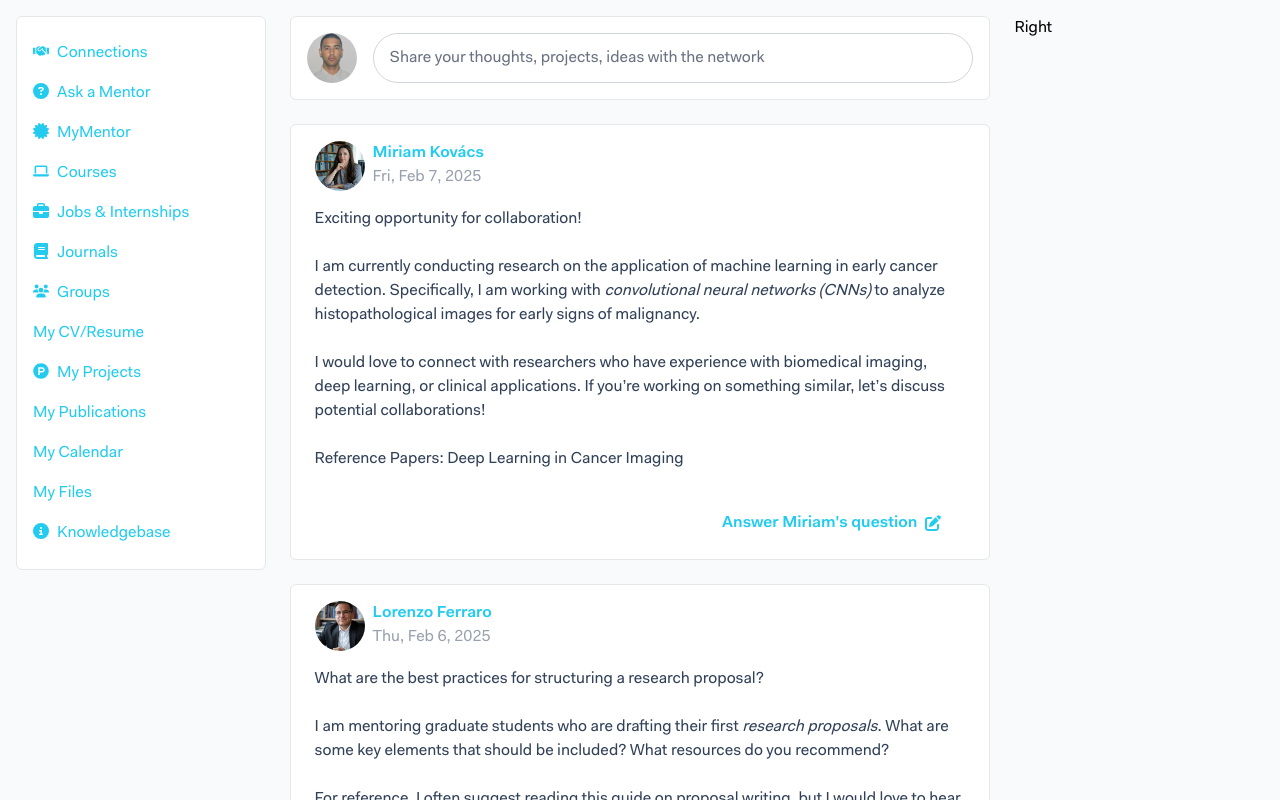
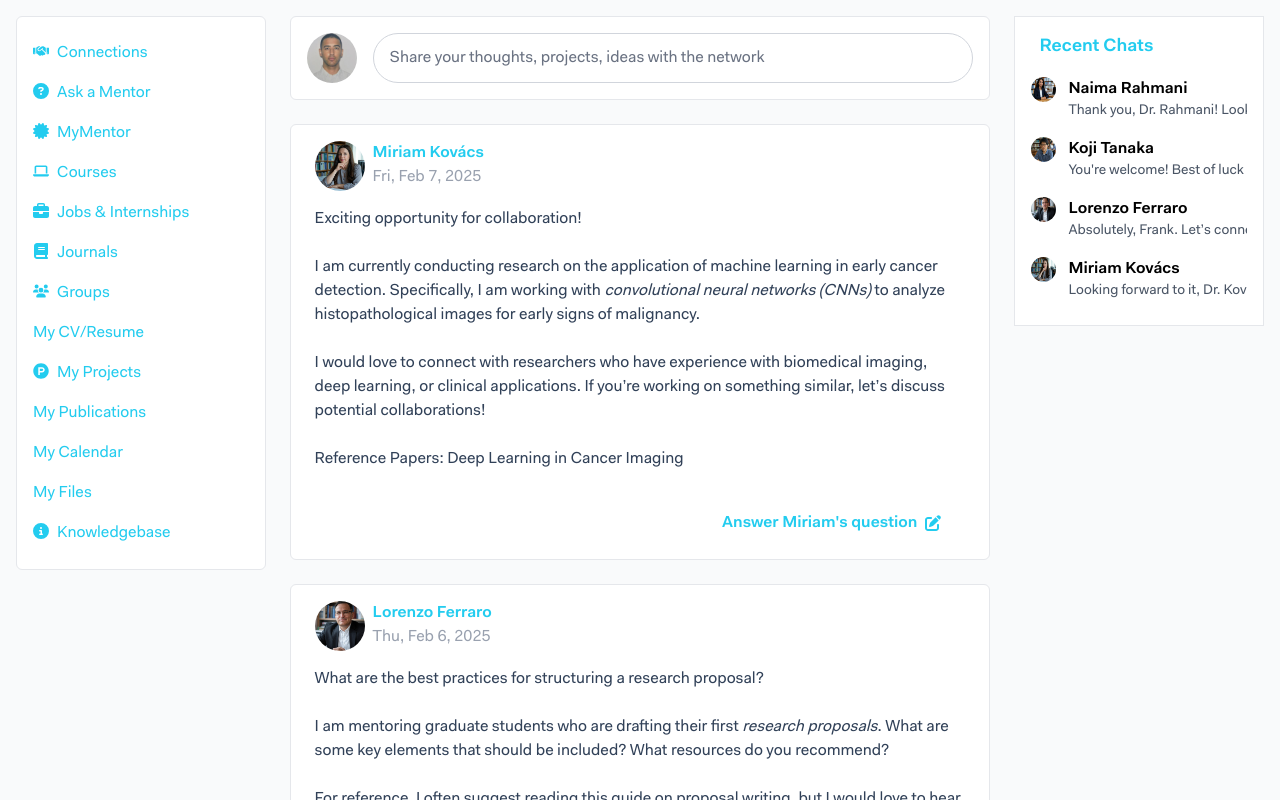
Before and after one commit to fahd/nrmn_mock, a React (Vite) app: page / in a window 1280 px wide. Built offline with nearby package versions, Linux system fonts and the light colour scheme.

Commit message:
[add] added recent chats to main feed

```diff
--- a/src/components/Content/Content.tsx
+++ b/src/components/Content/Content.tsx
@@ -1,4 +1,4 @@
-import React, { useRef } from 'react'
+import React from 'react'
 import { Link } from 'react-router-dom'
 import { CreateMessageType, ReplyType } from '../../typings/typings'
 import { isContentEmpty } from '../../utils'
@@ -12,7 +12,6 @@ export const Reply: React.FC<ReplyType> = ({
   last_name,
   avatar,
   content,
-  timestamp,
   style,
   fontSize,
   likes,
--- a/src/contexts/DataContext.tsx
+++ b/src/contexts/DataContext.tsx
@@ -118,7 +118,6 @@ export const DataProvider = ({ children }: { children: ReactNode }) => {
     content: React.RefObject<HTMLDivElement>,
     user_id: number
   ) => {
-    console.log('submitting')
     setData((prevData) => {
       const timestamp = new Date().toISOString()
       const updatedConversation = {
--- a/src/pages/Conversations/ActiveConversation.tsx
+++ b/src/pages/Conversations/ActiveConversation.tsx
@@ -1,9 +1,5 @@
 import React, { useRef, useEffect } from 'react'
-import {
-  ActiveConversationType,
-  ConversationMessageType,
-  Message,
-} from '../../typings/typings'
+import { ActiveConversationType, Message } from '../../typings/typings'
 import { Link } from 'react-router-dom'
 import { formatDate, formatDateToTime } from '../../utils'
 import { CreateMessage } from '../../components/Content/Content'
@@ -50,7 +46,6 @@ const ConversationMessage: React.FC<Message> = ({
 }
 
 const ActiveConversation: React.FC<ActiveConversationType> = ({
-  me,
   conversation,
   users,
   setMessageContent,
@@ -61,13 +56,12 @@ const ActiveConversation: React.FC<ActiveConversationType> = ({
 
   useEffect(() => {
     if (bottomRef.current) {
-      console.log('herebro')
       bottomRef.current.scrollIntoView({ behavior: 'smooth' })
     }
   }, [conversation.messages])
 
   const renderConversationMessages = () => {
-    return conversation.messages.map((conversation, idx) => {
+    return conversation.messages.map((conversation) => {
       return (
         <ConversationMessage
           {...conversation}
@@ -90,7 +84,6 @@ const ActiveConversation: React.FC<ActiveConversationType> = ({
             onEnterSubmit={onEnterSubmit}
             placeholder={'Enter a new message here'}
             onChange={setMessageContent}
-            onSubmit={onEnterSubmit}
             contentRef={contentRef}
             type="post"
           />
--- a/src/pages/Conversations/Conversations.tsx
+++ b/src/pages/Conversations/Conversations.tsx
@@ -20,7 +20,6 @@ const Conversations = () => {
         replace: true,
       })
     }
-    console.log('here')
   }, [activeConversationId, navigate])
 
   const onClearRef = () => {
@@ -50,7 +49,6 @@ const Conversations = () => {
       <div className="w-1/4 border-r border-gray-200 overflow-scroll">
         {Object.values(conversations).map((conversation) => {
           const conv_user = users[conversation.participant]
-          const { participant } = conversation
           return (
             <ConversationItem
               user={conv_user}
--- a/src/pages/Home/Home.tsx
+++ b/src/pages/Home/Home.tsx
@@ -2,15 +2,19 @@ import React from 'react'
 import LeftPanel from './LeftPanel/LeftPanel'
 import MainFeed from './MainFeed/MainFeed'
 import RightPanel from './RightPanel/RightPanel'
+import { useAuth } from '../../hooks/useAuth'
+import { useData } from '../../hooks/useData'
 
 const Home = () => {
+  const { user } = useAuth()
+  const { posts, replies, conversations, users } = useData()
   return (
     <div className="flex-1 ">
       <div className="m-auto max-w-7xl p-4">
         <div className="flex">
           <LeftPanel />
-          <MainFeed />
-          <RightPanel />
+          <MainFeed posts={posts} replies={replies} user={user} />
+          <RightPanel conversations={conversations} users={users} />
         </div>
       </div>
     </div>
--- a/src/pages/Home/MainFeed/MainFeed.tsx
+++ b/src/pages/Home/MainFeed/MainFeed.tsx
@@ -1,17 +1,13 @@
 import React from 'react'
 import CreatePost from './CreatePost'
 import PostFeed from './PostFeed'
-import { useAuth } from '../../../hooks/useAuth'
-import { useData } from '../../../hooks/useData'
 
-const MainFeed = () => {
-  const { user } = useAuth()
-  const { posts, replies } = useData()
+import { MainFeedType } from '../../../typings/typings'
 
+const MainFeed: React.FC<MainFeedType> = ({ user, posts, replies }) => {
   return (
     <div className="flex-1 mx-6">
       <CreatePost user={user} />
-      {/* "user" was included in case we wanted to handle direct answering to the question on the main page, rather than the separate question page */}
       <PostFeed user={user} posts={posts} />
     </div>
   )
--- a/src/pages/Home/MainFeed/PostFeed.tsx
+++ b/src/pages/Home/MainFeed/PostFeed.tsx
@@ -4,12 +4,7 @@ import { Link } from 'react-router-dom'
 import { formatDate } from '../../../utils'
 import { FontAwesomeIcon } from '@fortawesome/react-fontawesome'
 import { faEdit } from '@fortawesome/free-solid-svg-icons'
-import {
-  PostType,
-  User,
-  ReplyType,
-  PostFeedProps,
-} from '../../../typings/typings'
+import { PostType, PostFeedProps } from '../../../typings/typings'
 import { Reply } from '../../../components/Content/Content'
 
 const Post: React.FC<PostType> = ({
@@ -28,7 +23,7 @@ const Post: React.FC<PostType> = ({
   const postReplies = replies[post_id]
 
   const renderPostReplies = () => {
-    return postReplies.map((reply, idx) => {
+    return postReplies.map((reply) => {
       return (
         <Reply
           me={user.user_id}
@@ -45,7 +40,7 @@ const Post: React.FC<PostType> = ({
   const hasReplies = Boolean(postReplies)
 
   return (
-    <div className="bg-white pt-4 px-6  my-6 rounded-md border border-gray-200 align-center">
+    <div className="bg-white pt-4 px-6 my-6 rounded-md border border-gray-200 align-center">
       <div className="flex">
         <img
           src={avatar}
--- /dev/null
+++ b/src/pages/Home/RightPanel/RecentChats.tsx
@@ -0,0 +1,61 @@
+import React from 'react'
+import { Link } from 'react-router-dom'
+import { RecentChatsType, Conversation } from '../../../typings/typings'
+
+const Chat: React.FC<Conversation> = ({
+  last_message,
+  conversation_id,
+  user,
+}) => {
+  return (
+    <div className="hover:bg-gray-100 py-2 px-4">
+      <Link to={`/messaging/?conversation=${conversation_id}`}>
+        <div className="flex truncate justify-start">
+          <img
+            className="rounded-full w-[25px] h-[25px] mr-3"
+            src={user.avatar}
+            alt={user.username}
+          />
+
+          <div>
+            <div>
+              <p className="font-semibold">
+                {user.first_name} {user.last_name}
+              </p>
+            </div>
+            <p
+              dangerouslySetInnerHTML={{
+                __html: last_message.content,
+              }}
+              className="text-gray-600 text-sm truncate"
+            ></p>
+          </div>
+        </div>
+      </Link>
+    </div>
+  )
+}
+
+const RecentChats: React.FC<RecentChatsType> = ({ conversations, users }) => {
+  const renderChats = () => {
+    return conversations.map((conversation) => {
+      return (
+        <Chat
+          {...conversation}
+          user={users[conversation.participant]}
+          key={conversation.conversation_id}
+        />
+      )
+    })
+  }
+  return (
+    <div className="bg-white border border-gray-200 py-4">
+      <div className="text-link font-semibold text-lg mb-2 px-6">
+        Recent Chats
+      </div>
+      <div>{renderChats()}</div>
+    </div>
+  )
+}
+
+export default RecentChats
--- a/src/pages/Home/RightPanel/RightPanel.tsx
+++ b/src/pages/Home/RightPanel/RightPanel.tsx
@@ -1,9 +1,11 @@
 import React from 'react'
+import { RightPanelFeed } from '../../../typings/typings'
+import RecentChats from './RecentChats'
 
-const RightPanel = () => {
+const RightPanel: React.FC<RightPanelFeed> = ({ conversations, users }) => {
   return (
     <div className="w-1/5">
-      <div className="">Right</div>
+      <RecentChats conversations={conversations} users={users} />
     </div>
   )
 }
--- a/src/pages/Question/QuestionContent.tsx
+++ b/src/pages/Question/QuestionContent.tsx
@@ -25,13 +25,13 @@ const QuestionContent: React.FC<QuestionContentType> = ({
               className="rounded-full w-[55px] h-[55px] object-cover"
             />
             <div className=" ml-4">
-              <div className="font-semibold text-link">
+              <div className="font-semibold text-link text-lg">
                 <Link to={`/user/${user_id}`}>
                   {first_name} {last_name}
                 </Link>
               </div>
-              <div className="text-gray-400 text-sm">{upperCase(role)}</div>
-              <div className="text-gray-400 text-xs">
+              <div className="text-slate-500 text-sm">{upperCase(role)}</div>
+              <div className="text-slate-500 text-xs">
                 {formatDate(timestamp)}
               </div>
             </div>
--- a/src/typings/typings.ts
+++ b/src/typings/typings.ts
@@ -34,6 +34,21 @@ export interface Replies {
 
 export interface CreatePostType {
   user: User
+}
+
+export interface RightPanelFeed {
+  conversations: Conversation[]
+  users: User[]
+}
+export interface RecentChatsType {
+  conversations: Conversation[]
+  users: User[]
+}
+
+export interface MainFeedType {
+  user: User
+  posts: PostType[]
+  replies: ReplyType[]
 }
 
 export interface ModalProps {
@@ -96,7 +111,9 @@ export interface Conversation {
   unread_count: number
   messages: Message[]
   timestamp: string
+  user: User
 }
+
 export interface PostFeedProps {
   posts: PostType[]
   user: User
@@ -104,8 +121,9 @@ export interface PostFeedProps {
 
 export interface CreateMessageType {
   contentRef: React.RefObject<HTMLDivElement>
-  setPostContent: (content: string) => void
-  onChange: (content: string) => void // Updated from setPostContent
+  setPostContent?: (content: string) => void
+  onChange: (content: string) => void
+  onEnterSubmit: () => void
   placeholder: string
   type?: string
   styles?: string
--- a/src/utils/index.ts
+++ b/src/utils/index.ts
@@ -27,7 +27,7 @@ export const isContentEmpty = (html: string) => {
 
 export const handleInput = (
   event: React.FormEvent<HTMLDivElement>,
-  onChange
+  onChange: (element: string) => void
 ) => {
   const element = event.currentTarget
   onChange(element.innerHTML)
```
